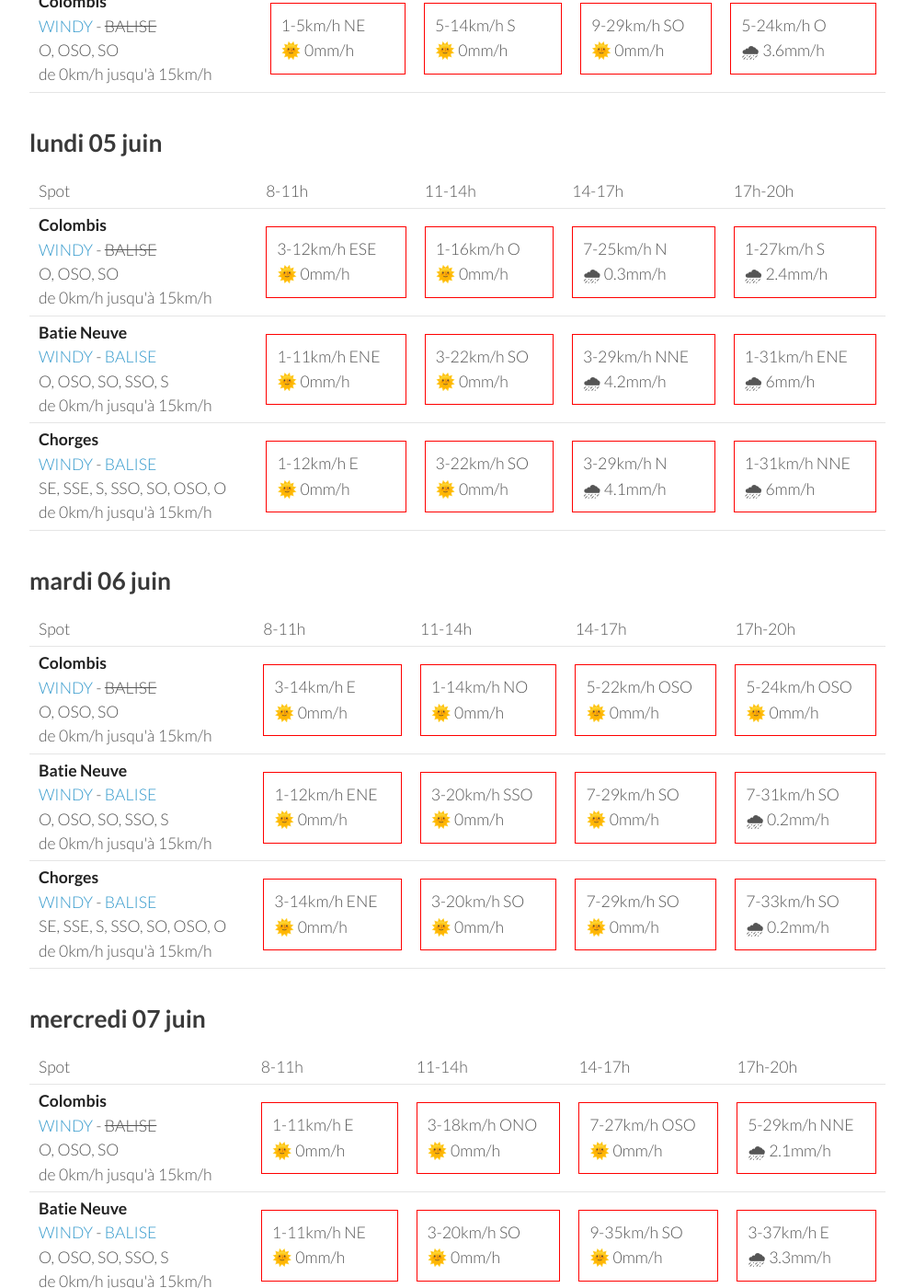
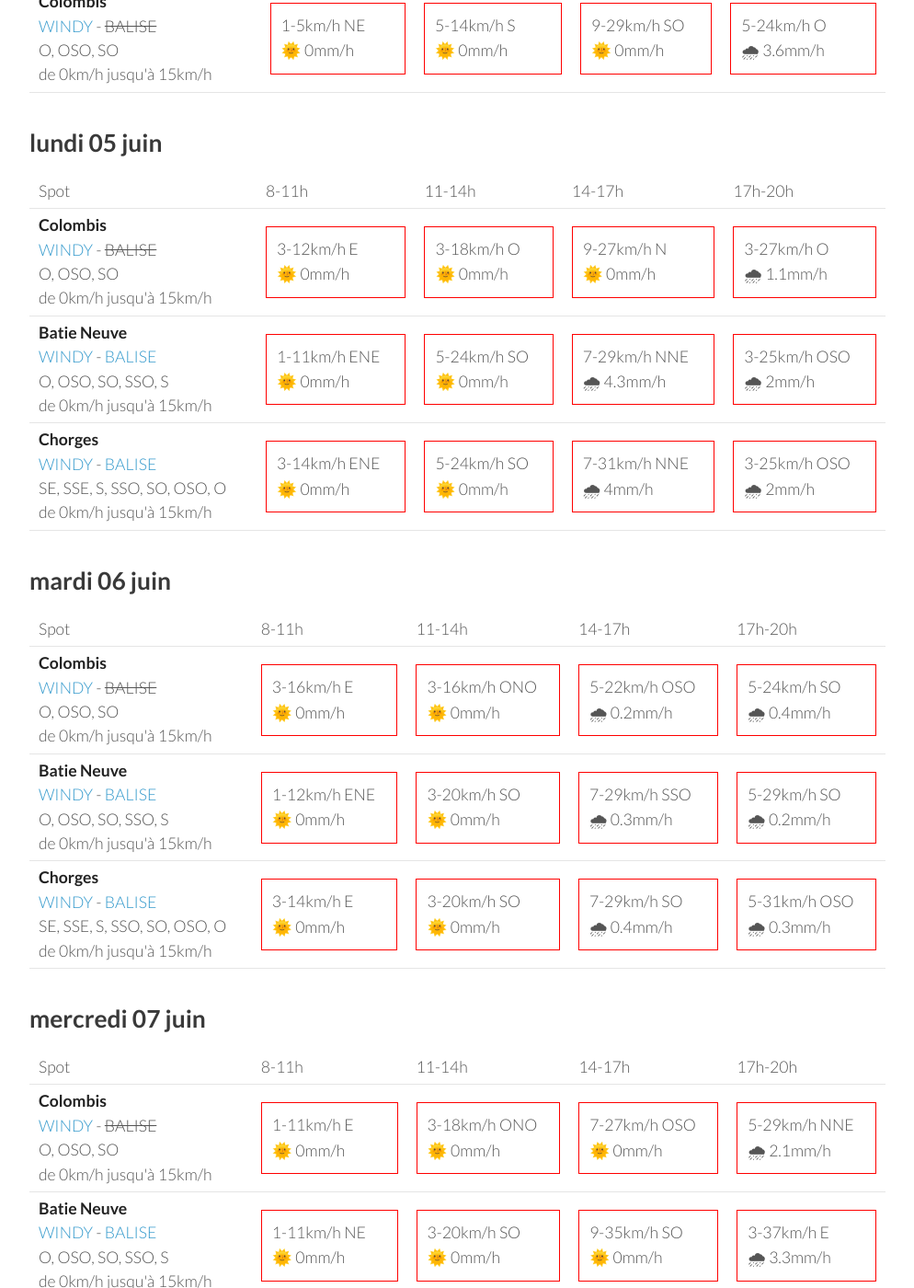
Before and after one commit to parapente-dans-le-nord/parapente-dans-le-nord.github.io, a Jekyll site: the page built from serre_poncon.markdown, in a window 1280 px wide and 1400 px high, scrolled down 1092 px. Shown: the whole window at 92% size, without its empty margins (26-1020 px from the left). Built offline with Jekyll 4.4.1, drawn with Linux system fonts in a browser that asks for light colours; some of the changed text lies outside the part shown.

Commit message:
update index.markdown

```diff
--- a/serre_poncon.markdown
+++ b/serre_poncon.markdown
@@ -113,10 +113,10 @@ page mise à jour le samedi 03 juin 13:31
 <tr>
         <td><strong>Colombis</strong><br><a href="https://windy.com/44.494/6.216?44.559,6.262,10">WINDY</a> - <span class="no-balise"> BALISE </span><br> <span class="vent-favorable">O, OSO, SO</span><br><span class="force-vent">de 0km/h jusqu'à 15km/h</span> </td>
 
-            <td><div class="not-flyable"><p>3-12km/h ESE</p><p>🌞 0mm/h</p></div></td>
-            <td><div class="not-flyable"><p>1-16km/h O</p><p>🌞 0mm/h</p></div></td>
-            <td><div class="not-flyable"><p>7-25km/h N</p><p>🌧 0.3mm/h</p></div></td>
-            <td><div class="not-flyable"><p>1-27km/h S</p><p>🌧 2.4mm/h</p></div></td>
+            <td><div class="not-flyable"><p>3-12km/h E</p><p>🌞 0mm/h</p></div></td>
+            <td><div class="not-flyable"><p>3-18km/h O</p><p>🌞 0mm/h</p></div></td>
+            <td><div class="not-flyable"><p>9-27km/h N</p><p>🌞 0mm/h</p></div></td>
+            <td><div class="not-flyable"><p>3-27km/h O</p><p>🌧 1.1mm/h</p></div></td>
 
 
     </tr>
@@ -124,19 +124,19 @@ page mise à jour le samedi 03 juin 13:31
         <td><strong>Batie Neuve</strong><br><a href="https://windy.com/44.584/6.236?44.559,6.262,10,m:eTtagly">WINDY</a> - <span class=""><a href="https://www.openwindmap.org/PP554">BALISE</a> </span><br> <span class="vent-favorable">O, OSO, SO, SSO, S</span><br><span class="force-vent">de 0km/h jusqu'à 15km/h</span> </td>
 
             <td><div class="not-flyable"><p>1-11km/h ENE</p><p>🌞 0mm/h</p></div></td>
-            <td><div class="not-flyable"><p>3-22km/h SO</p><p>🌞 0mm/h</p></div></td>
-            <td><div class="not-flyable"><p>3-29km/h NNE</p><p>🌧 4.2mm/h</p></div></td>
-            <td><div class="not-flyable"><p>1-31km/h ENE</p><p>🌧 6mm/h</p></div></td>
+            <td><div class="not-flyable"><p>5-24km/h SO</p><p>🌞 0mm/h</p></div></td>
+            <td><div class="not-flyable"><p>7-29km/h NNE</p><p>🌧 4.3mm/h</p></div></td>
+            <td><div class="not-flyable"><p>3-25km/h OSO</p><p>🌧 2mm/h</p></div></td>
 
 
     </tr>
 <tr>
         <td><strong>Chorges</strong><br><a href="https://windy.com/44.578/6.280?44.559,6.262,10">WINDY</a> - <span class=""><a href="https://www.openwindmap.org/PP554">BALISE</a> </span><br> <span class="vent-favorable">SE, SSE, S, SSO, SO, OSO, O</span><br><span class="force-vent">de 0km/h jusqu'à 15km/h</span> </td>
 
-            <td><div class="not-flyable"><p>1-12km/h E</p><p>🌞 0mm/h</p></div></td>
-            <td><div class="not-flyable"><p>3-22km/h SO</p><p>🌞 0mm/h</p></div></td>
-            <td><div class="not-flyable"><p>3-29km/h N</p><p>🌧 4.1mm/h</p></div></td>
-            <td><div class="not-flyable"><p>1-31km/h NNE</p><p>🌧 6mm/h</p></div></td>
+            <td><div class="not-flyable"><p>3-14km/h ENE</p><p>🌞 0mm/h</p></div></td>
+            <td><div class="not-flyable"><p>5-24km/h SO</p><p>🌞 0mm/h</p></div></td>
+            <td><div class="not-flyable"><p>7-31km/h NNE</p><p>🌧 4mm/h</p></div></td>
+            <td><div class="not-flyable"><p>3-25km/h OSO</p><p>🌧 2mm/h</p></div></td>
 
 
     </tr>
@@ -159,10 +159,10 @@ page mise à jour le samedi 03 juin 13:31
 <tr>
         <td><strong>Colombis</strong><br><a href="https://windy.com/44.494/6.216?44.559,6.262,10">WINDY</a> - <span class="no-balise"> BALISE </span><br> <span class="vent-favorable">O, OSO, SO</span><br><span class="force-vent">de 0km/h jusqu'à 15km/h</span> </td>
 
-            <td><div class="not-flyable"><p>3-14km/h E</p><p>🌞 0mm/h</p></div></td>
-            <td><div class="not-flyable"><p>1-14km/h NO</p><p>🌞 0mm/h</p></div></td>
-            <td><div class="not-flyable"><p>5-22km/h OSO</p><p>🌞 0mm/h</p></div></td>
-            <td><div class="not-flyable"><p>5-24km/h OSO</p><p>🌞 0mm/h</p></div></td>
+            <td><div class="not-flyable"><p>3-16km/h E</p><p>🌞 0mm/h</p></div></td>
+            <td><div class="not-flyable"><p>3-16km/h ONO</p><p>🌞 0mm/h</p></div></td>
+            <td><div class="not-flyable"><p>5-22km/h OSO</p><p>🌧 0.2mm/h</p></div></td>
+            <td><div class="not-flyable"><p>5-24km/h SO</p><p>🌧 0.4mm/h</p></div></td>
 
 
     </tr>
@@ -170,19 +170,19 @@ page mise à jour le samedi 03 juin 13:31
         <td><strong>Batie Neuve</strong><br><a href="https://windy.com/44.584/6.236?44.559,6.262,10,m:eTtagly">WINDY</a> - <span class=""><a href="https://www.openwindmap.org/PP554">BALISE</a> </span><br> <span class="vent-favorable">O, OSO, SO, SSO, S</span><br><span class="force-vent">de 0km/h jusqu'à 15km/h</span> </td>
 
             <td><div class="not-flyable"><p>1-12km/h ENE</p><p>🌞 0mm/h</p></div></td>
-            <td><div class="not-flyable"><p>3-20km/h SSO</p><p>🌞 0mm/h</p></div></td>
-            <td><div class="not-flyable"><p>7-29km/h SO</p><p>🌞 0mm/h</p></div></td>
-            <td><div class="not-flyable"><p>7-31km/h SO</p><p>🌧 0.2mm/h</p></div></td>
+            <td><div class="not-flyable"><p>3-20km/h SO</p><p>🌞 0mm/h</p></div></td>
+            <td><div class="not-flyable"><p>7-29km/h SSO</p><p>🌧 0.3mm/h</p></div></td>
+            <td><div class="not-flyable"><p>5-29km/h SO</p><p>🌧 0.2mm/h</p></div></td>
 
 
     </tr>
 <tr>
         <td><strong>Chorges</strong><br><a href="https://windy.com/44.578/6.280?44.559,6.262,10">WINDY</a> - <span class=""><a href="https://www.openwindmap.org/PP554">BALISE</a> </span><br> <span class="vent-favorable">SE, SSE, S, SSO, SO, OSO, O</span><br><span class="force-vent">de 0km/h jusqu'à 15km/h</span> </td>
 
-            <td><div class="not-flyable"><p>3-14km/h ENE</p><p>🌞 0mm/h</p></div></td>
+            <td><div class="not-flyable"><p>3-14km/h E</p><p>🌞 0mm/h</p></div></td>
             <td><div class="not-flyable"><p>3-20km/h SO</p><p>🌞 0mm/h</p></div></td>
-            <td><div class="not-flyable"><p>7-29km/h SO</p><p>🌞 0mm/h</p></div></td>
-            <td><div class="not-flyable"><p>7-33km/h SO</p><p>🌧 0.2mm/h</p></div></td>
+            <td><div class="not-flyable"><p>7-29km/h SO</p><p>🌧 0.4mm/h</p></div></td>
+            <td><div class="not-flyable"><p>5-31km/h OSO</p><p>🌧 0.3mm/h</p></div></td>
 
 
     </tr>
```
Also changed, not shown: other parts of serre_poncon.markdown (+1 -1 lines).
